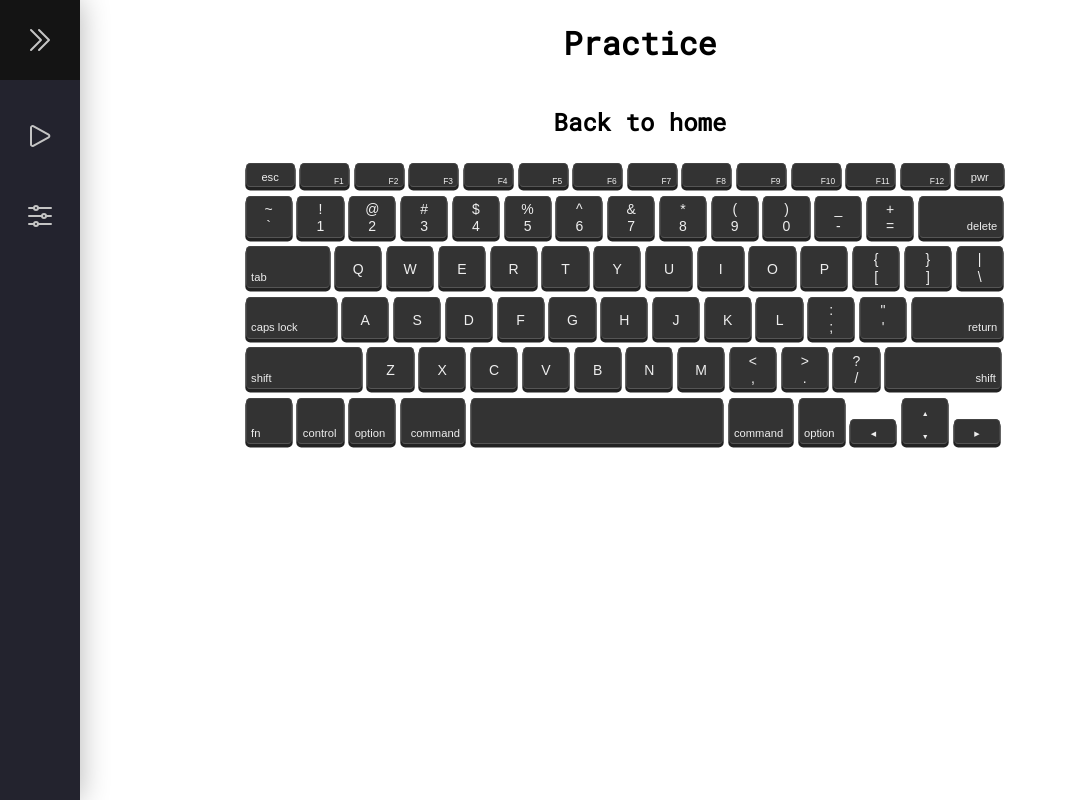
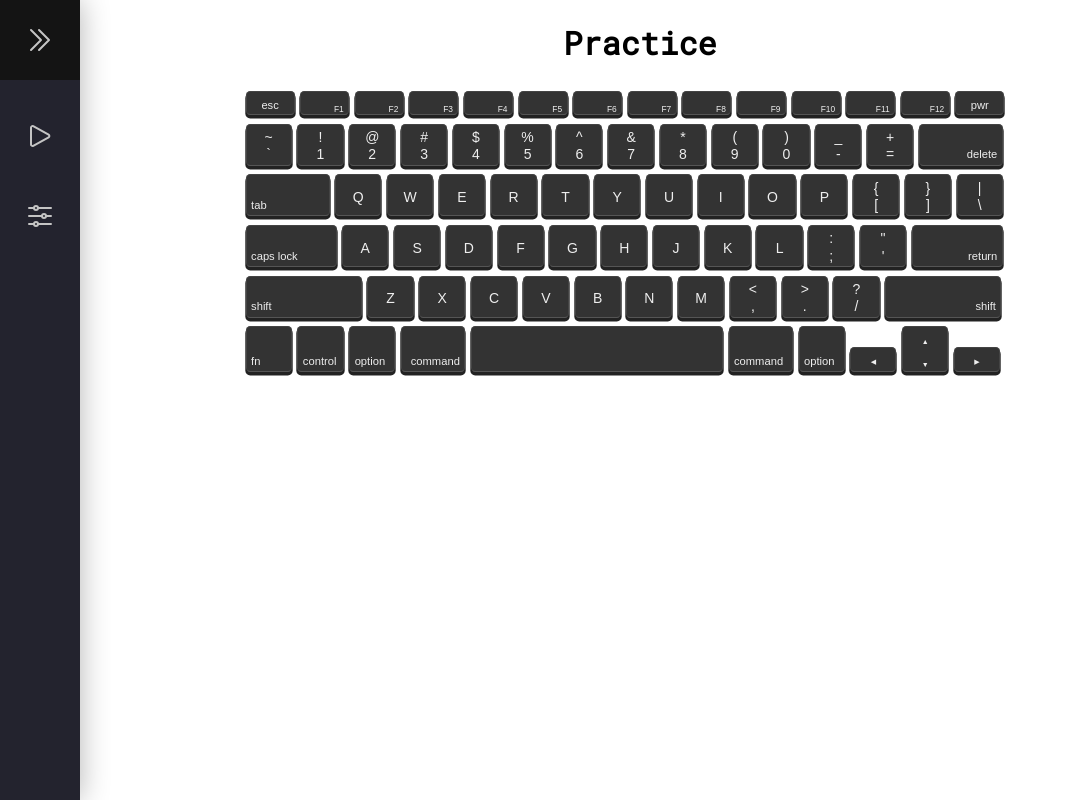
Before and after one commit to jaredami/l2-type, a Next.js app: page /practice in a window 1280 px wide. Shown: the whole page, without its empty margins (0-1068 px from the left). Built offline with nearby package versions, Linux system fonts and the light colour scheme.

Commit message:
Remove Back to Home links

```diff
--- a/pages/practice.tsx
+++ b/pages/practice.tsx
@@ -9,9 +9,6 @@ export default function Practice() {
         <title>Practice - L2 Type</title>
       </Head>
       <h1>Practice</h1>
-      <h2>
-        <Link href="/">Back to home</Link>
-      </h2>
       <Keyboard></Keyboard>
     </>
   );
--- a/pages/settings.tsx
+++ b/pages/settings.tsx
@@ -8,9 +8,6 @@ export default function Settings() {
         <title>Settings - L2 Type</title>
       </Head>
       <h1>Settings</h1>
-      <h2>
-        <Link href="/">Back to home</Link>
-      </h2>
     </>
   );
 }
```
